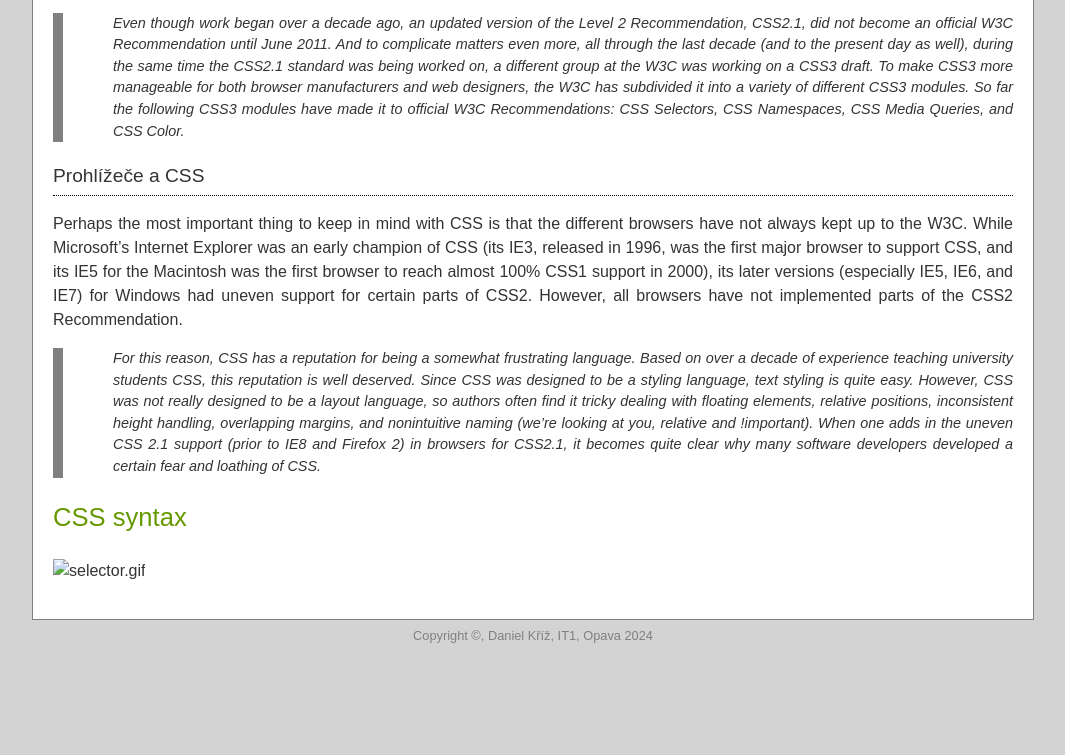
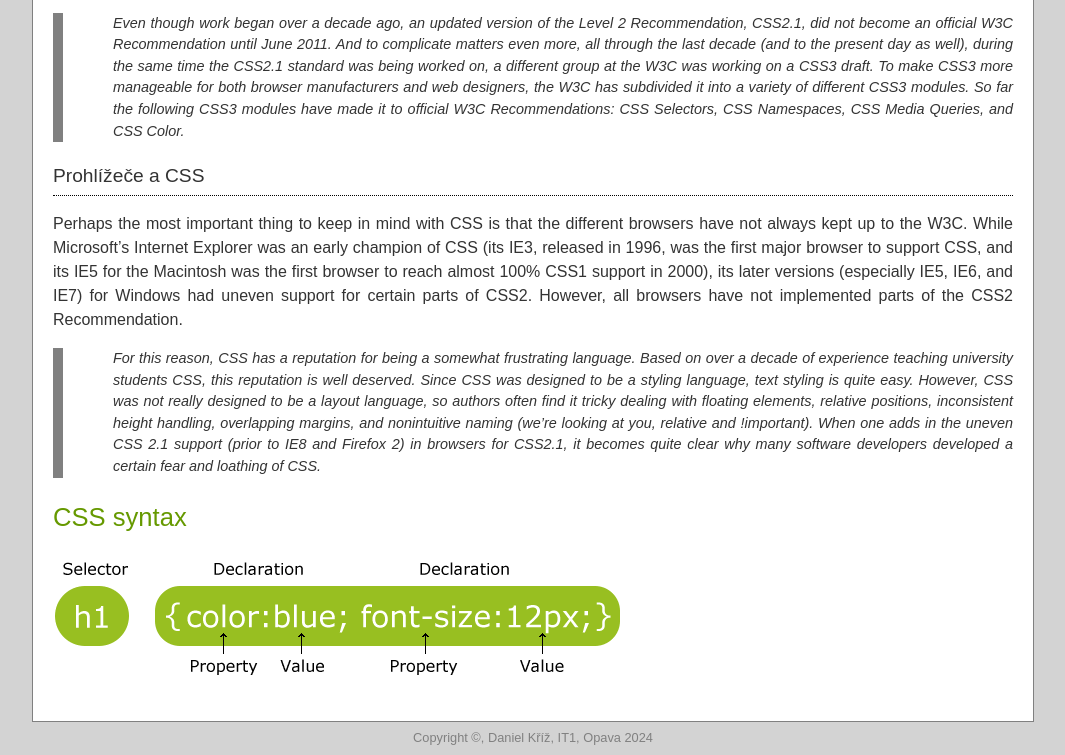
Before and after one commit to Daniel908009/uvodDoCss, a plain HTML site: page index.html in a window 1280 px wide. Shown: the part 876-1631 px from the top of the page, without its empty margins (107-1172 px from the left). Before the commit the page ends 1529 px from the top, so only its background shows below. Drawn offline with Linux system fonts and the light colour scheme.

Commit message:
Update index.html

```diff
--- a/index.html
+++ b/index.html
@@ -89,7 +89,7 @@
             <h2>CSS syntax</h2>
 
         <p>
-            <img src="img/selector.gif" alt="selector.gif">
+            <img src="selector.gif" alt="selector.gif">
         </p>
 </div>
         <footer>
```
